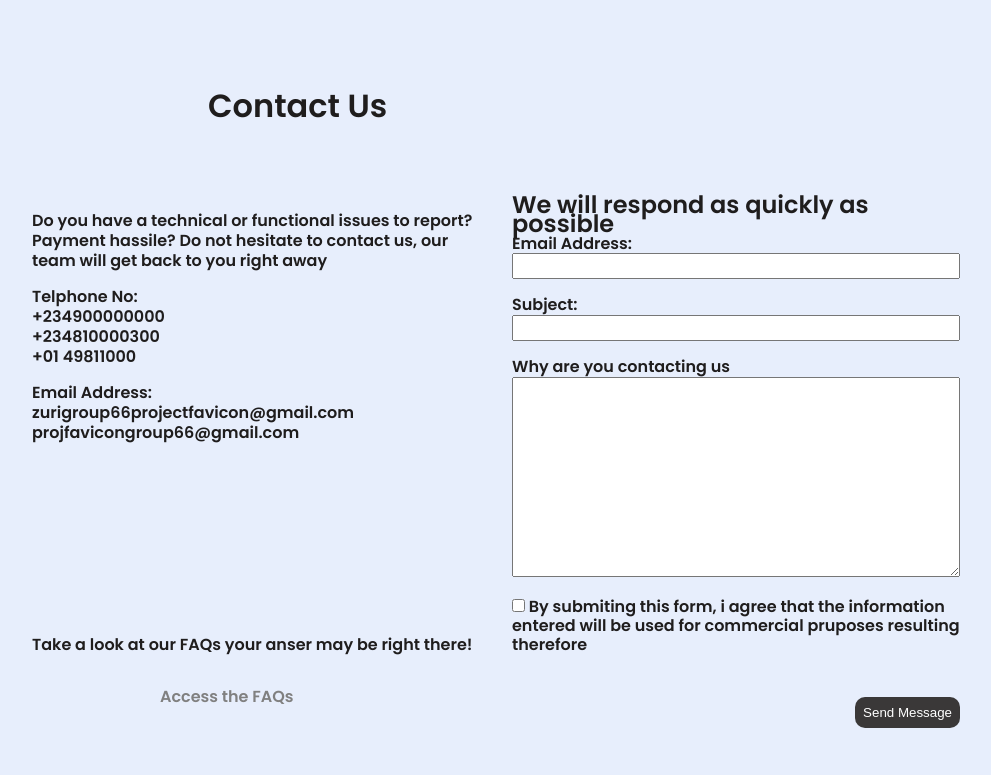
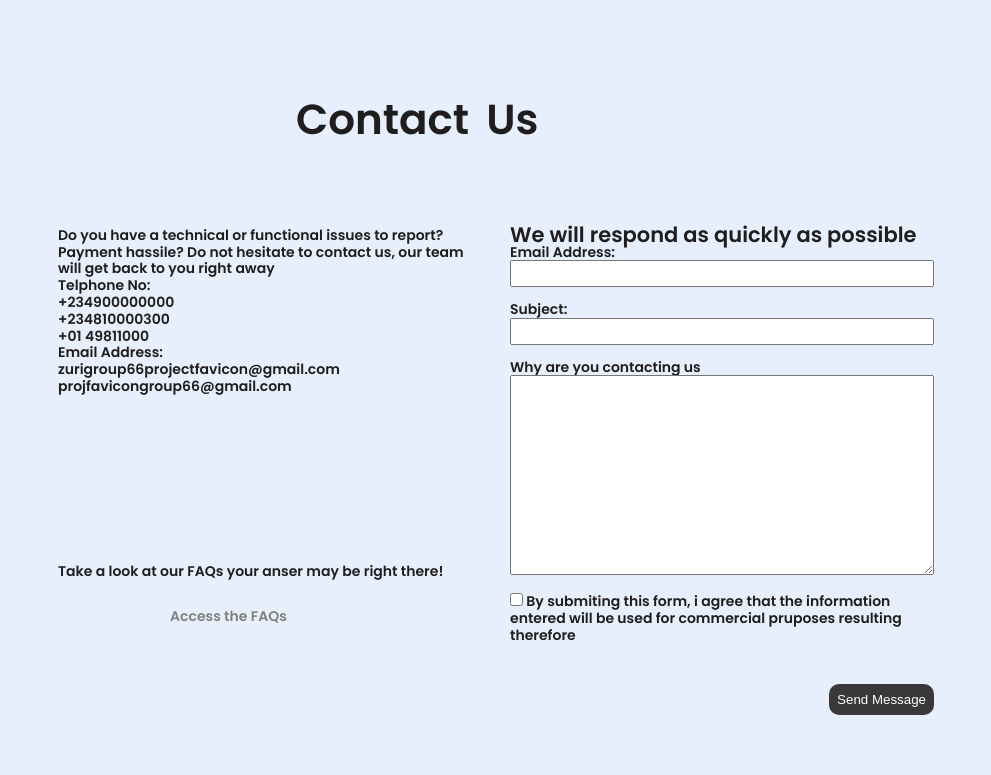
Before and after one commit to zuri-training/favicon-gen-team-66, a Django app: template frontend/templates/account/contact.html in a window 1280 px wide. Shown: the top 775 px of the page, without its empty margins (144-1135 px from the left). Run offline with Django 4.2, Linux system fonts and the light colour scheme; the template is opened without the code that fills it, so the values that code supplies are empty.

Commit message:
adjust intro text and styling

```diff
--- a/frontend/static/account/contact.css
+++ b/frontend/static/account/contact.css
@@ -6,17 +6,15 @@
 
 body {
     background: #E7EEFC;
-    font-size: 1em;
+    font-size: 0.8750em;
     font-family: 'Poppins';
     font-style: normal;
-    font-weight: 600;
-    font-size: 1em;
     line-height: 120%;
     color: #1F1D1D;
 }
 
 .container {
-    width: 80%;
+    width: 75%;
     margin-left:auto;
     margin-right: auto;
 
@@ -42,11 +40,16 @@ body {
 h1 {
     text-align: left;
     margin: 2em 0 2em 6em;
+    word-spacing: 7px;
+    font-size: 3em;
 }
 
-p {
-    line-height: 20px;
-    margin-top: 1em;
+.get {
+    font-size: 1.5em;
+    font-weight: 400;
+    margin-bottom: 1.5em;
+    line-height: 1.5em;
+    text-align: justify;
 }
 
 .formgroup {
--- a/frontend/templates/account/contact.html
+++ b/frontend/templates/account/contact.html
@@ -7,7 +7,7 @@
     <title>Document</title>
      <link rel="preconnect" href="https://fonts.googleapis.com">
 <link rel="preconnect" href="https://fonts.gstatic.com" crossorigin>
-<link href="https://fonts.googleapis.com/css2?family=Open+Sans:wght@400;700&family=Poppins:wght@600&display=swap" rel="stylesheet">
+<link href="https://fonts.googleapis.com/css2?family=Open+Sans:wght@100&family=Poppins:wght@600&display=swap" rel="stylesheet">
     <link rel="stylesheet" href="contact.css">
 </head>
 <body>
```
